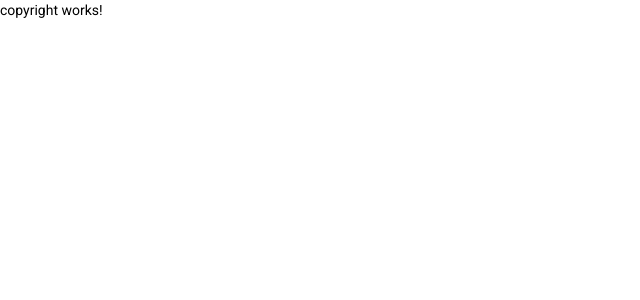
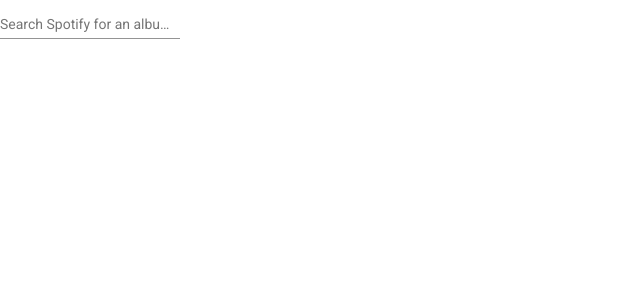
Before and after one commit to mridpin/cprh-ui, an Angular app: page / in a window 1280 px wide. Shown: the top 300 px of the page, without its empty margins (0-640 px from the left). Built offline with nearby package versions, Linux system fonts and the light colour scheme.

Commit message:
progress

```diff
--- a/src/app/copyright/copyright.component.html
+++ b/src/app/copyright/copyright.component.html
@@ -1 +1 @@
-<p>copyright works!</p>
+<app-search></app-search>
--- /dev/null
+++ b/src/app/copyright/search/search.component.html
@@ -0,0 +1,8 @@
+<div>
+  <form>
+    <mat-form-field>
+      <mat-label>Search Spotify for an album...</mat-label>
+      <input matInput placeholder="Eg. Thriller">
+    </mat-form-field>
+  </form>
+</div>
--- /dev/null
+++ b/src/app/copyright/search/search.component.ts
@@ -0,0 +1,15 @@
+import { Component, OnInit } from '@angular/core';
+
+@Component({
+  selector: 'app-search',
+  templateUrl: './search.component.html',
+  styleUrls: ['./search.component.scss']
+})
+export class SearchComponent implements OnInit {
+
+  constructor() { }
+
+  ngOnInit(): void {
+  }
+
+}
--- a/src/styles.scss
+++ b/src/styles.scss
@@ -1,4 +1,5 @@
 /* You can add global styles to this file, and also import other style files */
+@import "~@angular/material/prebuilt-themes/indigo-pink.css";
 
 html, body { height: 100%; }
 body { margin: 0; font-family: Roboto, "Helvetica Neue", sans-serif; }
```
Also changed, not shown: src/app/app.module.ts (+12 -2 lines), src/app/copyright/material/material.module.ts (added, +12 -0 lines), src/app/modules/material.module.ts (added, +124 -0 lines), src/app/copyright/search/search.component.scss (added), 1 other file (tests, documents, lock files or other folders).
